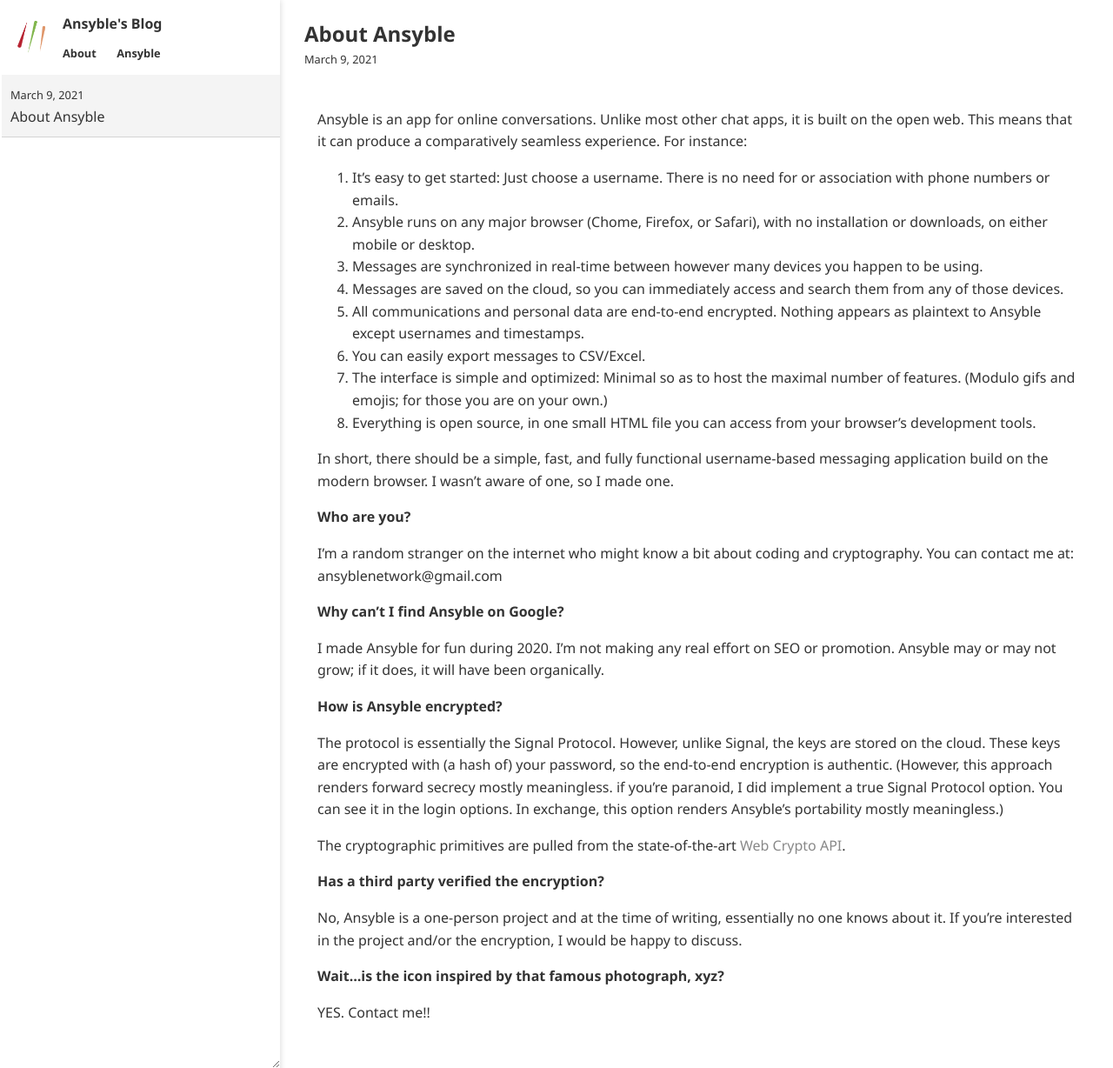
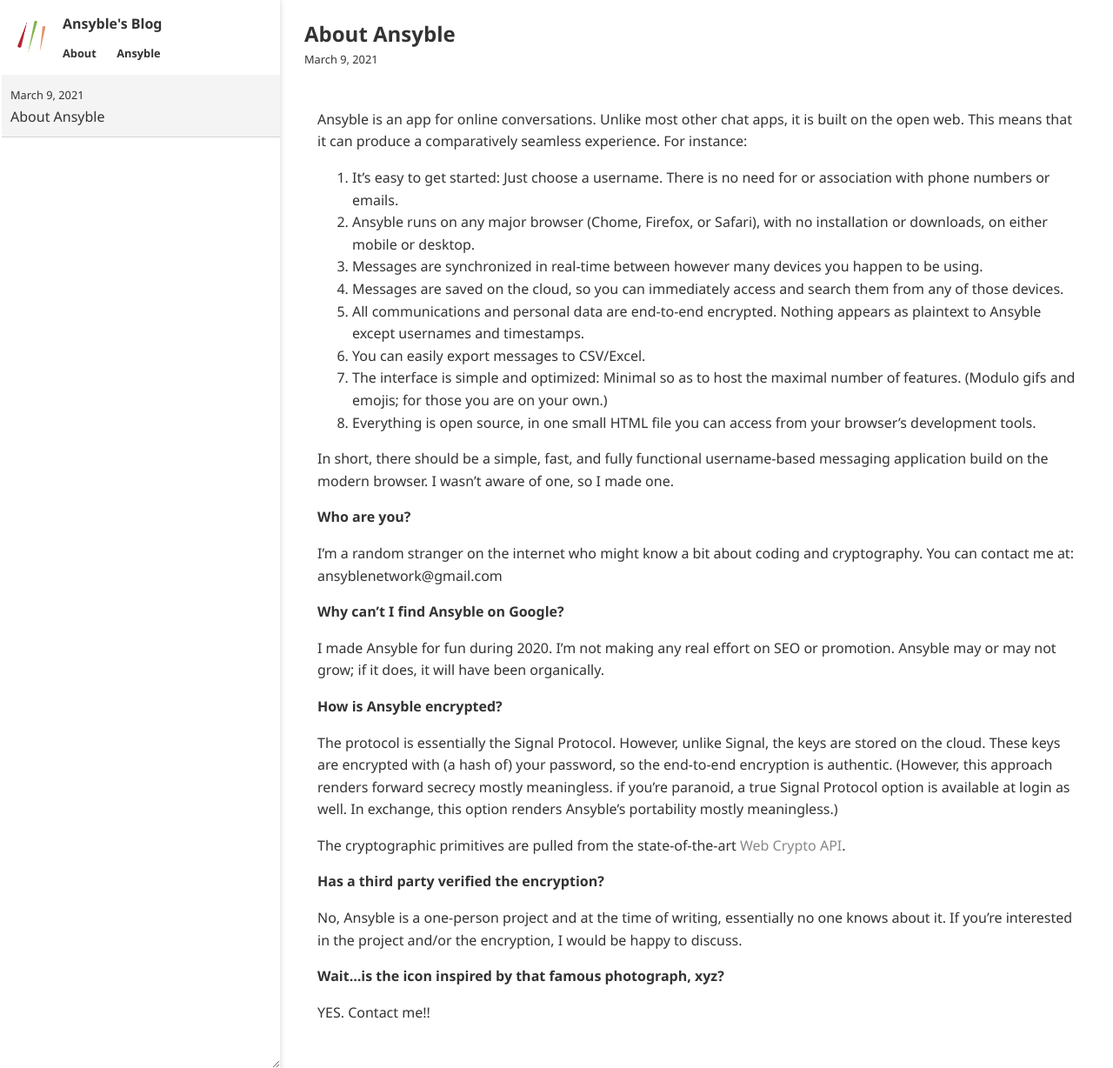
Before and after one commit to ansyblenetwork/ansybleblog, a Jekyll site: the page built from _posts/2021-03-09-about-ansyble.md, in a window 1280 px wide and 1228 px high. Shown: the whole window at 87% size. Built offline with Jekyll 4.4.1, drawn with Linux system fonts in a browser that asks for light colours.

Commit message:
Update 2021-03-09-about-ansyble.md

```diff
--- a/_posts/2021-03-09-about-ansyble.md
+++ b/_posts/2021-03-09-about-ansyble.md
@@ -25,7 +25,7 @@
 
 #### How is Ansyble encrypted?
 
-The protocol is essentially the Signal Protocol. However, unlike Signal, the keys are stored on the cloud. These keys are encrypted with (a hash of) your password, so the end-to-end encryption is authentic. (However, this approach renders forward secrecy mostly meaningless. if you're paranoid, I did implement a true Signal Protocol option. You can see it in the login options. In exchange, this option renders Ansyble's portability mostly meaningless.)
+The protocol is essentially the Signal Protocol. However, unlike Signal, the keys are stored on the cloud. These keys are encrypted with (a hash of) your password, so the end-to-end encryption is authentic. (However, this approach renders forward secrecy mostly meaningless. if you're paranoid, a true Signal Protocol option is available at login as well. In exchange, this option renders Ansyble's portability mostly meaningless.)
 
 The cryptographic primitives are pulled from the state-of-the-art [Web Crypto API](https://developer.mozilla.org/en-US/docs/Web/API/Web_Crypto_API).
 
```
